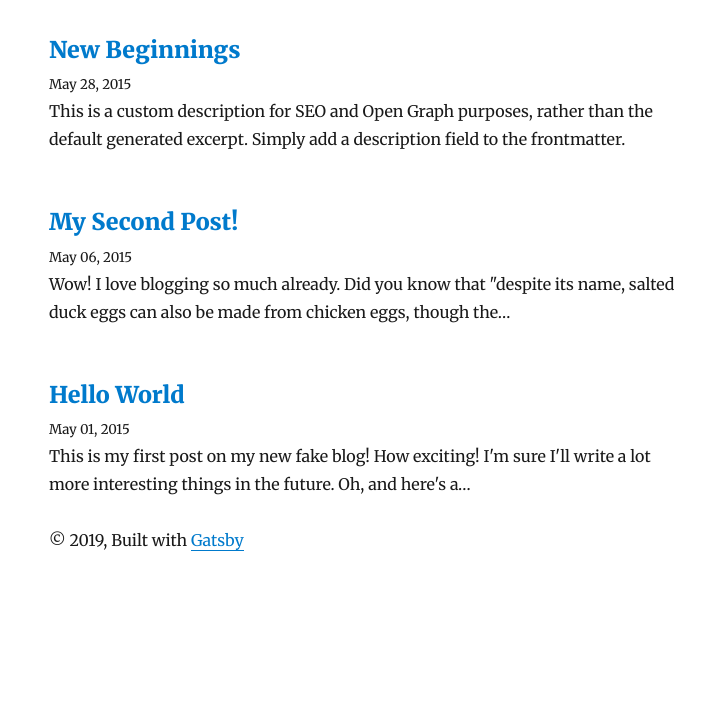
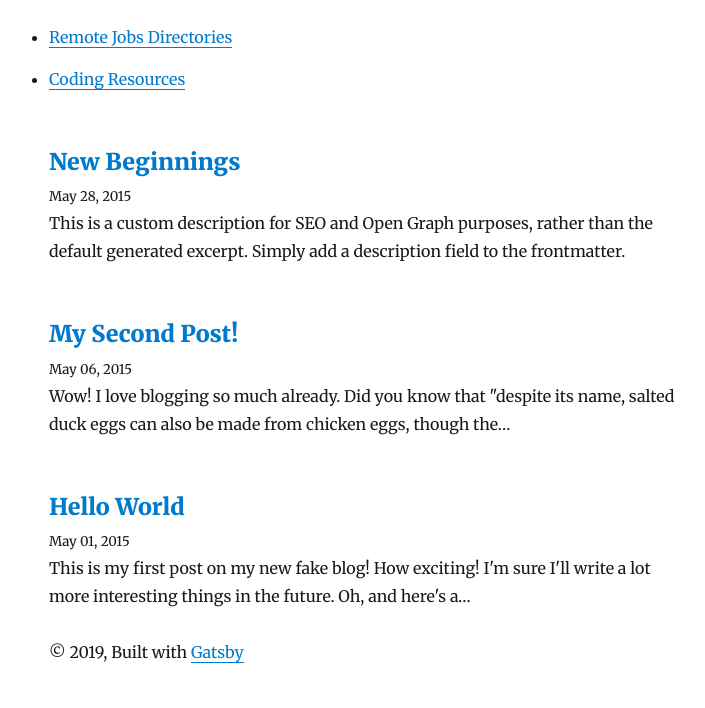
Before and after one commit to ugglr/Remote-Developer-jobs-directory, a Gatsby site: page / in a window 1280 px wide. Shown: the part 271-979 px from the top of the page, without its empty margins (276-981 px from the left). Before the commit the page ends 867 px from the top, so only its background shows below. Built offline with nearby package versions, Linux system fonts and the light colour scheme; Gatsby itself is replaced by a stand-in of ours; some packages are replaced by stand-ins of ours.

Commit message:
added simple navigation between pages.

```diff
--- a/src/pages/index.js
+++ b/src/pages/index.js
@@ -14,6 +14,15 @@ class BlogIndex extends React.Component {
     return (
       <Layout location={this.props.location} title={siteTitle}>
         <SEO title="All posts" />
+        <ul>
+          <li>
+            <Link to="directories">Remote Jobs Directories</Link>
+          </li>
+          <li>
+            <Link to="resources">Coding Resources</Link>
+          </li>
+        </ul>
+
         {posts.map(({ node }) => {
           const title = node.frontmatter.title || node.fields.slug
           return (
```
